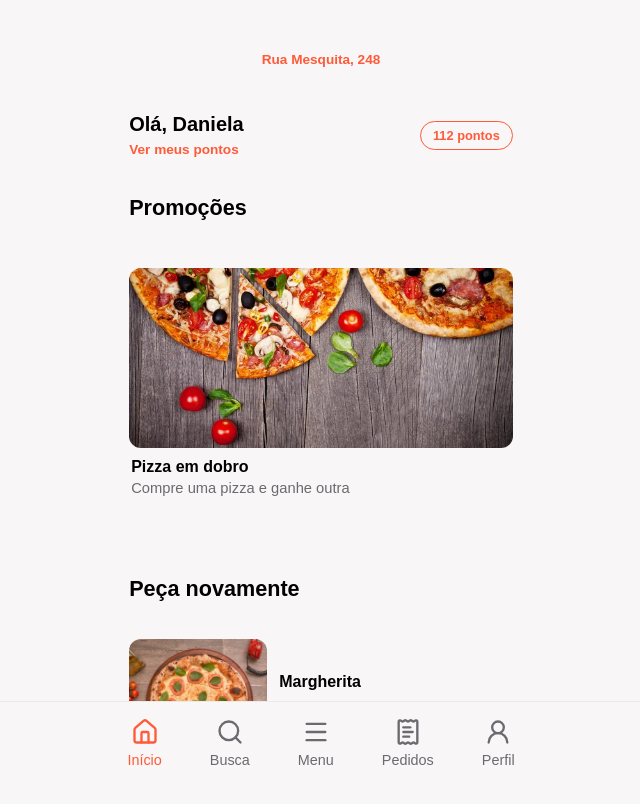
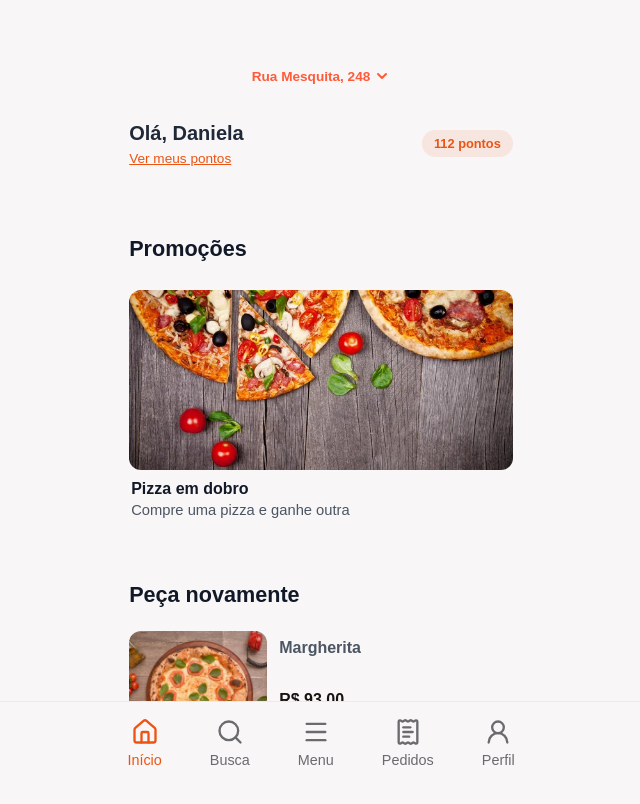
Before and after one commit to MaThPMJ/CP2, a plain HTML site: page index.html in a window 1280 px wide. Shown: the whole page, without its empty margins (319-959 px from the left). Drawn offline with nearby package versions, Linux system fonts and the light colour scheme.

Commit message:
Finalizado

```diff
--- a/css/style.css
+++ b/css/style.css
@@ -31,18 +31,28 @@ html {
 }
 
 .header-address {
-  text-align: center;
+   display: flex;
+  justify-content: center;
+  align-items: center;
+  gap: 0.25rem;
   color: #ff5a39;
   font-weight: 700;
   font-size: 0.85rem;
-  padding-top: 1rem;
-  padding-bottom: 2rem;
+  padding-top: 2rem;
+  padding-bottom: 1.5rem;
+ }
+
+ .header-icon {
+  width: 1rem;
+  height: 1rem;
+  stroke-width: 3;
 }
 
 .header-row {
   display: flex;
   align-items: flex-start;
   justify-content: space-between;
+  padding-bottom: 2rem;
 }
 
 .greeting-block {
@@ -53,25 +63,24 @@ html {
 
 .greeting-name {
   font-size: 1.25rem;
-  font-weight: 700;
+  font-weight: 600;
+  color: #1F2937;
 }
 
 .greeting-link {
   font-size: 0.85rem;
-  color: #ff5a39;
-  text-decoration: none;
-  font-weight: 600;
+  color: #EC5413;
 }
 
 
 .points-badge {
   margin-top: 0.5rem;
-  color: #ff5a39;
+  color: #EC5413;
   padding: 0.375rem 0.75rem;
   border-radius: 999px;
-  border: 1px solid #ff5a39;
   font-weight: 700;
   font-size: 0.8rem;
+  background-color: #EC54131A;
 }
 
 
@@ -79,7 +88,8 @@ html {
   font-size: 1.35rem;
   font-weight: 800;
   margin: 0.375rem 0 0.625rem;
-  padding-bottom: 1.7rem;
+  padding-bottom: 0.5rem;
+  color: #111827;
 }
 
 
@@ -119,12 +129,13 @@ html {
 .promo-title {
   font-weight: 800;
   margin-bottom: 0.25rem;
+  color: #111827;
 }
 
 .promo-sub {
-  color: #6a6a6f;
+  color: #4B5563;
   font-size: 0.92rem;
-  padding-bottom: 4rem;
+  padding-bottom: 3rem;
 }
 
 
@@ -143,6 +154,7 @@ html {
 }
 
 .order-again-title {
+  color: #4B5563;
   font-weight: 700;
   margin-bottom: 0.5rem;
 }
@@ -150,10 +162,11 @@ html {
 .order-again-price {
   font-weight: 800;
   margin-bottom: 0.5rem;
+  color: #181311;
 }
 
 .order-again-add {
-  color: #ff5a39;
+  color: #EC5413;
   text-decoration: none;
   font-weight: 700;
 }
@@ -195,10 +208,13 @@ html {
 }
 
 .menu-link.is-active {
-  color: #ff5a39;
+  color: #EC5413;
 }
 
 .menu-icon {
   width: 1.75rem;
   height: 1.75rem;
 }
+.card{
+  line-height: 2.75rem;
+}
--- a/index.html
+++ b/index.html
@@ -1,17 +1,21 @@
 <!DOCTYPE html>
 <html lang="pt-br">
+
 <head>
   <meta charset="UTF-8" />
   <meta name="viewport" content="width=device-width, initial-scale=1.0" />
   <title>Pizzalivery</title>
   <link rel="stylesheet" href="./css/style.css" />
 </head>
+
 <body class="body-app">
   <main class="app">
 
     <header class="header">
-        <p class="header-address">Rua Mesquita, 248</p>
-
+      <p class="header-address">
+        Rua Mesquita, 248
+        <i data-lucide="chevron-down" class="header-icon"></i>
+      </p>
       <div class="header-row">
         <div class="greeting-block">
           <p class="greeting-name">Olá, Daniela</p>
@@ -26,9 +30,7 @@
 
       <div class="carousel">
         <article class="promo-card">
-            <img class="promo-img"
-              src="images/PizzaDobro.webp"
-              alt="Pizza em dobro">
+          <img class="promo-img" src="images/PizzaDobro.webp" alt="Pizza em dobro">
           <div class="promo-body">
             <p class="promo-title">Pizza em dobro</p>
             <p class="promo-sub">Compre uma pizza e ganhe outra</p>
@@ -41,12 +43,8 @@
       <h2 class="section-title">Peça novamente</h2>
 
       <article class="order-again">
-          <img
-            class="order-again-img"
-            src="./images/160572915436349060139189700225-1080p.jpg"
-            alt="Pizza Margherita"
-          />
-          <div>
+        <img class="order-again-img" src="./images/160572915436349060139189700225-1080p.jpg" alt="Pizza Margherita" />
+        <div class="card">
           <p class="order-again-title">Margherita</p>
           <p class="order-again-price">R$ 93,00</p>
           <a class="order-again-add" href="#">Adicionar a sacola</a>
@@ -93,4 +91,5 @@
   <script src="https://unpkg.com/lucide@latest"></script>
   <script> lucide.createIcons(); </script>
 </body>
+
 </html>
```
Lines whose indentation alone changed are shown as unchanged.
